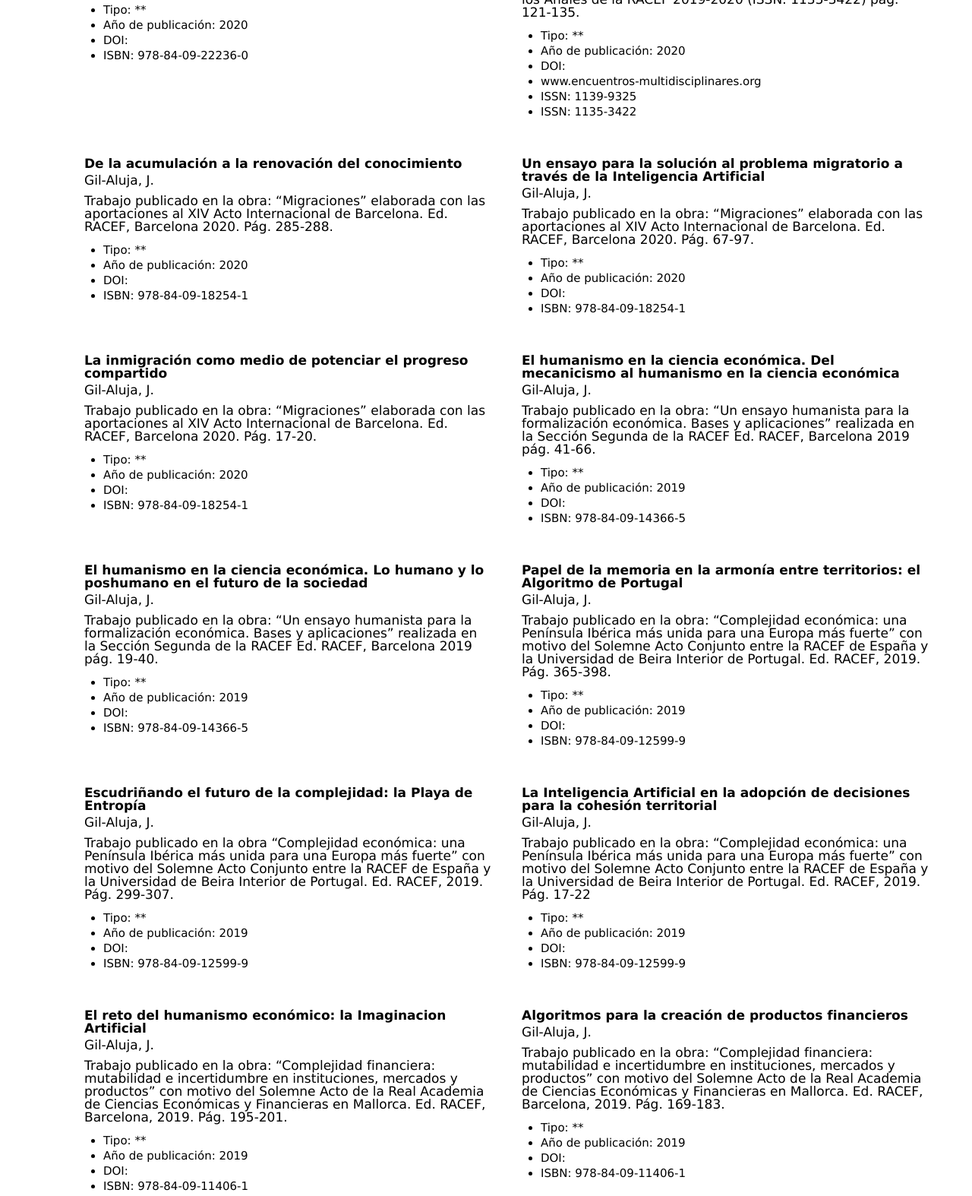
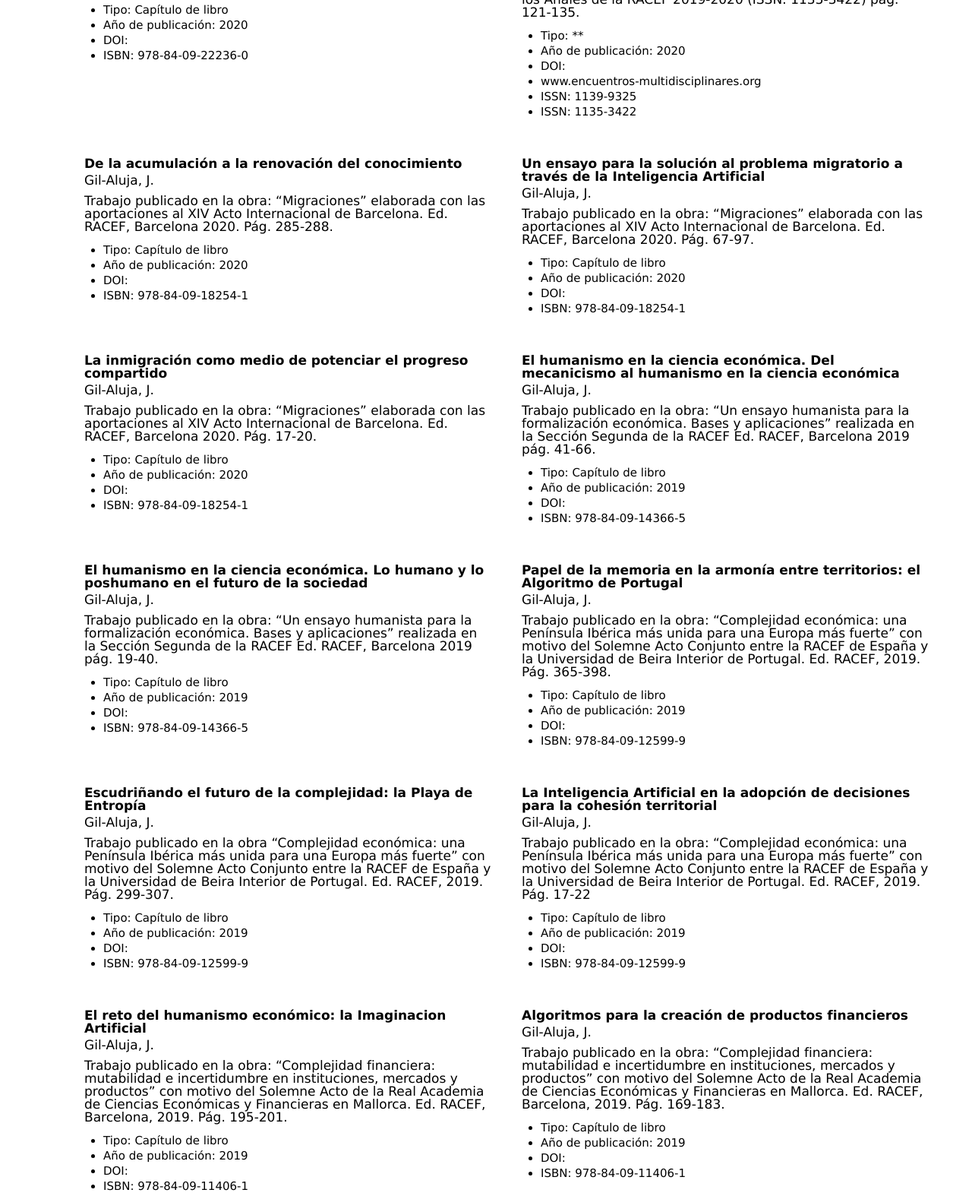
Before and after one commit to ProyectoCristina/ProyectoCristina.github.io, a plain HTML site: page JGA/jga_publicaciones.html in a window 1280 px wide. Shown: the part 1099-2673 px from the top of the page at 76% size. Drawn offline with Linux system fonts and the light colour scheme.

Commit message:
Capítulo de libro de Jaime

```diff
--- a/JGA/jga_publicaciones.html
+++ b/JGA/jga_publicaciones.html
@@ -87,7 +87,7 @@
                 <h3 class="article--colaborators">Gil-Aluja, J.</h3>
                 <p class="article--place">Trabajo publicado en la obra: “Los confines de la equidad y desigualdad en la prosperidad compartida” con motivo de la celebración del Solemne Acto conjunto con la Universidad de Cantabria. Ed. RACEF, Barcelona 2020, pág. 223-227.</p>
                 <ul class="article--info">
-                    <li>Tipo: **</li>
+                    <li>Tipo: Capítulo de libro</li>
                     <li>Año de publicación: 2020</li>
                     <li>DOI: <a href="" target="_blank" rel="noopener"></a></li>
                     <li>ISBN: 978-84-09-22236-0</li>
@@ -98,7 +98,7 @@
                 <h3 class="article--colaborators">Gil-Aluja, J.</h3>
                 <p class="article--place">Trabajo publicado en la obra: “Los confines de la equidad y desigualdad en la prosperidad compartida” con motivo de la celebración del Solemne Acto conjunto con la Universidad de Cantabria. Ed. RACEF, Barcelona 2020, pág. 31-64.</p>
                 <ul class="article--info">
-                    <li>Tipo: **</li>
+                    <li>Tipo: Capítulo de libro</li>
                     <li>Año de publicación: 2020</li>
                     <li>DOI: <a href="" target="_blank" rel="noopener"></a></li>
                     <li>ISBN: 978-84-09-22236-0</li>
@@ -109,7 +109,7 @@
                 <h3 class="article--colaborators">Gil-Aluja, J.</h3>
                 <p class="article--place">Trabajo publicado en la obra: “Los confines de la equidad y desigualdad en la prosperidad compartida” con motivo de la celebración del Solemne Acto conjunto con la Universidad de Cantabria. Ed. RACEF, Barcelona 2020, pág 13-19.</p>
                 <ul class="article--info">
-                    <li>Tipo: **</li>
+                    <li>Tipo: Capítulo de libro</li>
                     <li>Año de publicación: 2020</li>
                     <li>DOI: <a href="" target="_blank" rel="noopener"></a></li>
                     <li>ISBN: 978-84-09-22236-0</li>
@@ -133,7 +133,7 @@
                 <h3 class="article--colaborators">Gil-Aluja, J.</h3>
                 <p class="article--place">Trabajo publicado en la obra: “Migraciones” elaborada con las aportaciones al XIV Acto Internacional de Barcelona. Ed. RACEF, Barcelona 2020. Pág. 285-288.</p>
                 <ul class="article--info">
-                    <li>Tipo: **</li>
+                    <li>Tipo: Capítulo de libro</li>
                     <li>Año de publicación: 2020</li>
                     <li>DOI: <a href="" target="_blank" rel="noopener"></a></li>
                     <li>ISBN: 978-84-09-18254-1</li>
@@ -144,7 +144,7 @@
                 <h3 class="article--colaborators">Gil-Aluja, J.</h3>
                 <p class="article--place">Trabajo publicado en la obra: “Migraciones” elaborada con las aportaciones al XIV Acto Internacional de Barcelona. Ed. RACEF, Barcelona 2020. Pág. 67-97.</p>
                 <ul class="article--info">
-                    <li>Tipo: **</li>
+                    <li>Tipo: Capítulo de libro</li>
                     <li>Año de publicación: 2020</li>
                     <li>DOI: <a href="" target="_blank" rel="noopener"></a></li>
                     <li>ISBN: 978-84-09-18254-1</li>
@@ -155,7 +155,7 @@
                 <h3 class="article--colaborators">Gil-Aluja, J.</h3>
                 <p class="article--place">Trabajo publicado en la obra: “Migraciones” elaborada con las aportaciones al XIV Acto Internacional de Barcelona. Ed. RACEF, Barcelona 2020. Pág. 17-20.</p>
                 <ul class="article--info">
-                    <li>Tipo: **</li>
+                    <li>Tipo: Capítulo de libro</li>
                     <li>Año de publicación: 2020</li>
                     <li>DOI: <a href="" target="_blank" rel="noopener"></a></li>
                     <li>ISBN: 978-84-09-18254-1</li>
@@ -166,7 +166,7 @@
                 <h3 class="article--colaborators">Gil-Aluja, J.</h3>
                 <p class="article--place">Trabajo publicado en la obra: “Un ensayo humanista para la formalización económica. Bases y aplicaciones” realizada en la Sección Segunda de la RACEF Ed. RACEF, Barcelona 2019 pág. 41-66.</p>
                 <ul class="article--info">
-                    <li>Tipo: **</li>
+                    <li>Tipo: Capítulo de libro</li>
                     <li>Año de publicación: 2019</li>
                     <li>DOI: <a href="" target="_blank" rel="noopener"></a></li>
                     <li>ISBN: 978-84-09-14366-5</li>
@@ -177,7 +177,7 @@
                 <h3 class="article--colaborators">Gil-Aluja, J.</h3>
                 <p class="article--place">Trabajo publicado en la obra: “Un ensayo humanista para la formalización económica. Bases y aplicaciones” realizada en la Sección Segunda de la RACEF Ed. RACEF, Barcelona 2019 pág. 19-40.</p>
                 <ul class="article--info">
-                    <li>Tipo: **</li>
+                    <li>Tipo: Capítulo de libro</li>
                     <li>Año de publicación: 2019</li>
                     <li>DOI: <a href="" target="_blank" rel="noopener"></a></li>
                     <li>ISBN: 978-84-09-14366-5</li>
@@ -188,7 +188,7 @@
                 <h3 class="article--colaborators">Gil-Aluja, J.</h3>
                 <p class="article--place">Trabajo publicado en la obra: “Complejidad económica: una Península Ibérica más unida para una Europa más fuerte” con motivo del Solemne Acto Conjunto entre la RACEF de España y la Universidad de Beira Interior de Portugal. Ed. RACEF, 2019. Pág. 365-398.</p>
                 <ul class="article--info">
-                    <li>Tipo: **</li>
+                    <li>Tipo: Capítulo de libro</li>
                     <li>Año de publicación: 2019</li>
                     <li>DOI: <a href="" target="_blank" rel="noopener"></a></li>
                     <li>ISBN: 978-84-09-12599-9</li>
@@ -199,7 +199,7 @@
                 <h3 class="article--colaborators">Gil-Aluja, J.</h3>
                 <p class="article--place">Trabajo publicado en la obra “Complejidad económica: una Península Ibérica más unida para una Europa más fuerte” con motivo del Solemne Acto Conjunto entre la RACEF de España y la Universidad de Beira Interior de Portugal. Ed. RACEF, 2019. Pág. 299-307.</p>
                 <ul class="article--info">
-                    <li>Tipo: **</li>
+                    <li>Tipo: Capítulo de libro</li>
                     <li>Año de publicación: 2019</li>
                     <li>DOI: <a href="" target="_blank" rel="noopener"></a></li>
                     <li>ISBN: 978-84-09-12599-9</li>
@@ -210,7 +210,7 @@
                 <h3 class="article--colaborators">Gil-Aluja, J.</h3>
                 <p class="article--place">Trabajo publicado en la obra: “Complejidad económica: una Península Ibérica más unida para una Europa más fuerte” con motivo del Solemne Acto Conjunto entre la RACEF de España y la Universidad de Beira Interior de Portugal. Ed. RACEF, 2019. Pág. 17-22</p>
                 <ul class="article--info">
-                    <li>Tipo: **</li>
+                    <li>Tipo: Capítulo de libro</li>
                     <li>Año de publicación: 2019</li>
                     <li>DOI: <a href="" target="_blank" rel="noopener"></a></li>
                     <li>ISBN: 978-84-09-12599-9</li>
@@ -221,7 +221,7 @@
                 <h3 class="article--colaborators">Gil-Aluja, J.</h3>
                 <p class="article--place">Trabajo publicado en la obra: “Complejidad financiera: mutabilidad e incertidumbre en instituciones, mercados y productos” con motivo del Solemne Acto de la Real Academia de Ciencias Económicas y Financieras en Mallorca. Ed. RACEF, Barcelona, 2019. Pág. 195-201.</p>
                 <ul class="article--info">
-                    <li>Tipo: **</li>
+                    <li>Tipo: Capítulo de libro</li>
                     <li>Año de publicación: 2019</li>
                     <li>DOI: <a href="" target="_blank" rel="noopener"></a></li>
                     <li>ISBN: 978-84-09-11406-1</li>
@@ -232,7 +232,7 @@
                 <h3 class="article--colaborators">Gil-Aluja, J.</h3>
                 <p class="article--place">Trabajo publicado en la obra: “Complejidad financiera: mutabilidad e incertidumbre en instituciones, mercados y productos” con motivo del Solemne Acto de la Real Academia de Ciencias Económicas y Financieras en Mallorca. Ed. RACEF, Barcelona, 2019. Pág. 169-183.</p>
                 <ul class="article--info">
-                    <li>Tipo: **</li>
+                    <li>Tipo: Capítulo de libro</li>
                     <li>Año de publicación: 2019</li>
                     <li>DOI: <a href="" target="_blank" rel="noopener"></a></li>
                     <li>ISBN: 978-84-09-11406-1</li>
@@ -243,7 +243,7 @@
                 <h3 class="article--colaborators">Gil-Aluja, J.</h3>
                 <p class="article--place">Trabajo publicado en la obra: “Complejidad financiera: mutabilidad e incertidumbre en instituciones, mercados y productos” con motivo del Solemne Acto de la Real Academia de Ciencias Económicas y Financieras en Mallorca. Ed. RACEF, Barcelona, 2019. Pág. 23-29.</p>
                 <ul class="article--info">
-                    <li>Tipo: **</li>
+                    <li>Tipo: Capítulo de libro</li>
                     <li>Año de publicación: 2019</li>
                     <li>DOI: <a href="" target="_blank" rel="noopener"></a></li>
                     <li>ISBN: 978-84-09-11406-1</li>
@@ -254,7 +254,7 @@
                 <h3 class="article--colaborators">Gil-Aluja, J.</h3>
                 <p class="article--place">Trabajo publicado en la obra: “Desafíos de la nueva sociedad sobrecompleja: humanismo, transhumanismo, dataismo y otros ismos”, editada con motivo de la XIII Sesión Internacional de Barcelona. Ed. RACEF 2019. Pág. 235-239.</p>
                 <ul class="article--info">
-                    <li>Tipo: **</li>
+                    <li>Tipo: Capítulo de libro</li>
                     <li>Año de publicación: 2019</li>
                     <li>DOI: <a href="" target="_blank" rel="noopener"></a></li>
                     <li>ISBN: 978-84-09-08674-0</li>
@@ -265,7 +265,7 @@
                 <h3 class="article--colaborators">Gil-Aluja, J.</h3>
                 <p class="article--place">Trabajo publicado en la obra: “Desafíos de la nueva sociedad sobrecompleja: humanismo, transhumanismo, dataismo y otros ismos”, editada con motivo de la XIII Sesión Internacional de Barcelona. Ed. RACEF 2019. Pág. 15-21.</p>
                 <ul class="article--info">
-                    <li>Tipo: **</li>
+                    <li>Tipo: Capítulo de libro</li>
                     <li>Año de publicación: 2019</li>
                     <li>DOI: <a href="" target="_blank" rel="noopener"></a></li>
                     <li>ISBN: 978-84-09-08674-0</li>
@@ -276,7 +276,7 @@
                 <h3 class="article--colaborators">Gil-Aluja, J.</h3>
                 <p class="article--place">Trabajo publicado en la obra del mismo nombre, con motivo de la XII Sesión Internacional de Barcelona. Ed. RACEF, Barcelona 2018. Pág.13-25.</p>
                 <ul class="article--info">
-                    <li>Tipo: **</li>
+                    <li>Tipo: Capítulo de libro</li>
                     <li>Año de publicación: 2018</li>
                     <li>DOI: <a href="" target="_blank" rel="noopener"></a></li>
                     <li>ISBN: 978-84-09-01156-8</li>
@@ -287,7 +287,7 @@
                 <h3 class="article--colaborators">Gil-Aluja, J.</h3>
                 <p class="article--place">Trabajo publicado en “La Roumanie-l’Europe 1918-2018”. Penser l’Europe. Fondation National pour la Science et l’Art”. Bucarest, Septiembre 2018. Pág. 134-144.</p>
                 <ul class="article--info">
-                    <li>Tipo: **</li>
+                    <li>Tipo: Capítulo de libro</li>
                     <li>Año de publicación: 2018</li>
                     <li>DOI: <a href="" target="_blank" rel="noopener"></a></li>
                     <li>ISBN: 978-606-555-211-1</li>
@@ -298,7 +298,7 @@
                 <h3 class="article--colaborators">Gil-Aluja, J.</h3>
                 <p class="article--place">Trabajo publicado en la obra “el reto de la prosperidad compartida. Papel de las tres culturas ante el siglo XXI”elaborado con motivo del Solemne Acto Académico conjunto con la Fundación Tres Culturas del Mediterráneo de Sevilla. Ed. RACEF, Barcelona 2018. Pág. 137-146.</p>
                 <ul class="article--info">
-                    <li>Tipo: **</li>
+                    <li>Tipo: Capítulo de libro</li>
                     <li>Año de publicación: 2018</li>
                     <li>DOI: <a href="" target="_blank" rel="noopener"></a></li>
                     <li>ISBN: 978-84-09-02894-8</li>
@@ -309,7 +309,7 @@
                 <h3 class="article--colaborators">Gil-Aluja, J.</h3>
                 <p class="article--place">Trabajo publicado en la obra: “El reto de la prosperidad compartida” editada con motivo del Solemne Acto Académico conjunto con la Fundación Tres Culturas del Mediterráneo de Sevilla. Ed. RACEF, Barcelona 2018. Pág. 15-23.</p>
                 <ul class="article--info">
-                    <li>Tipo: **</li>
+                    <li>Tipo: Capítulo de libro</li>
                     <li>Año de publicación: 2018</li>
                     <li>DOI: <a href="" target="_blank" rel="noopener"></a></li>
                     <li>ISBN: 978-84-09-02894-8</li>
@@ -320,7 +320,7 @@
                 <h3 class="article--colaborators">Gil-Aluja, J.</h3>
                 <p class="article--place">Trabajo publicado en la obra “Las ciencias económicas y financieras ante una sociedad en transformación”, elaborada con motivo del Solemne Acto Académico conjunto con la Universidad de León y la Junta de Castilla y León. Ed. RACEF, Barcelona 2018. Pág. 155-173.</p>
                 <ul class="article--info">
-                    <li>Tipo: **</li>
+                    <li>Tipo: Capítulo de libro</li>
                     <li>Año de publicación: 2018</li>
                     <li>DOI: <a href="" target="_blank" rel="noopener"></a></li>
                     <li>ISBN: 978-84-09-05034-9</li>
```
